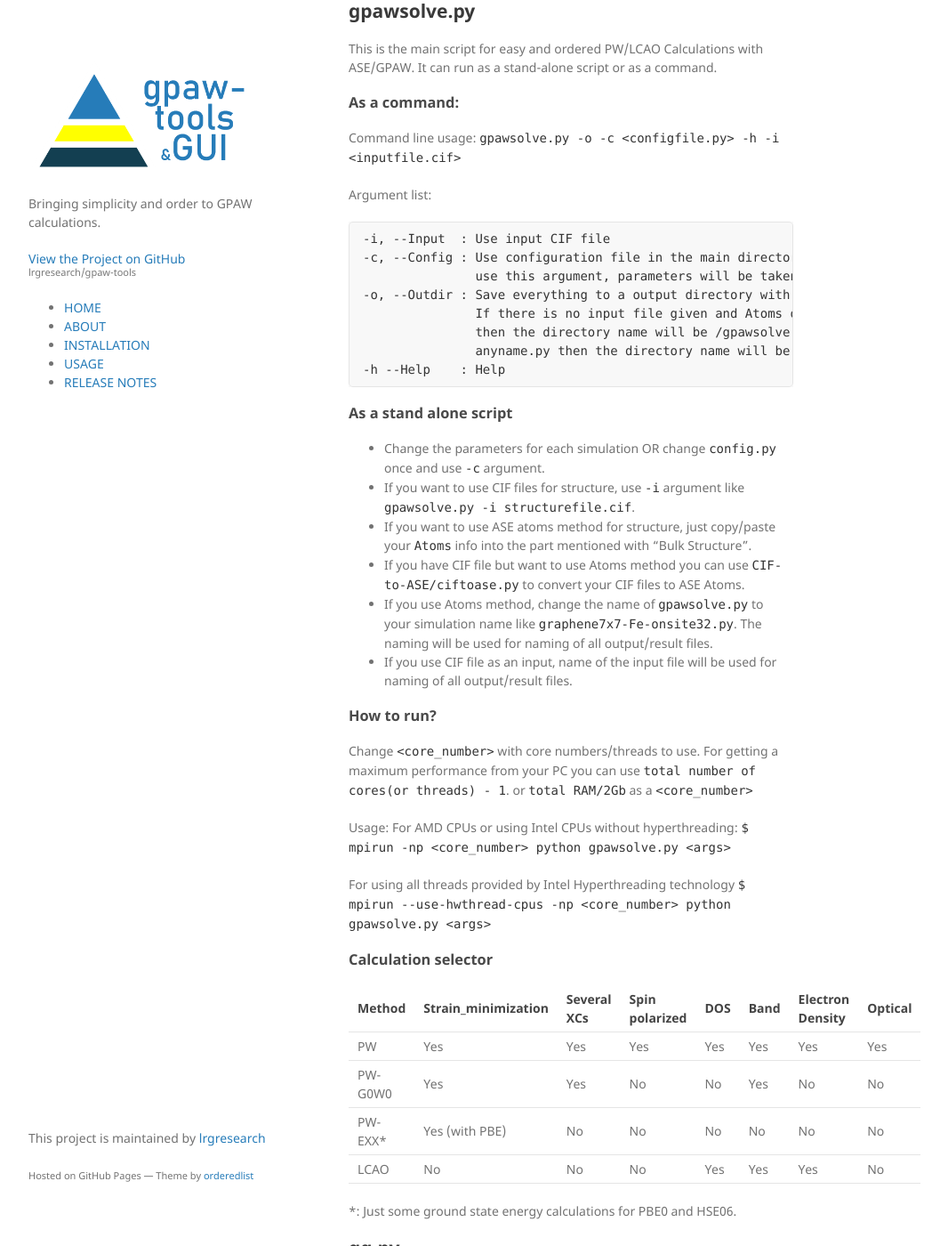
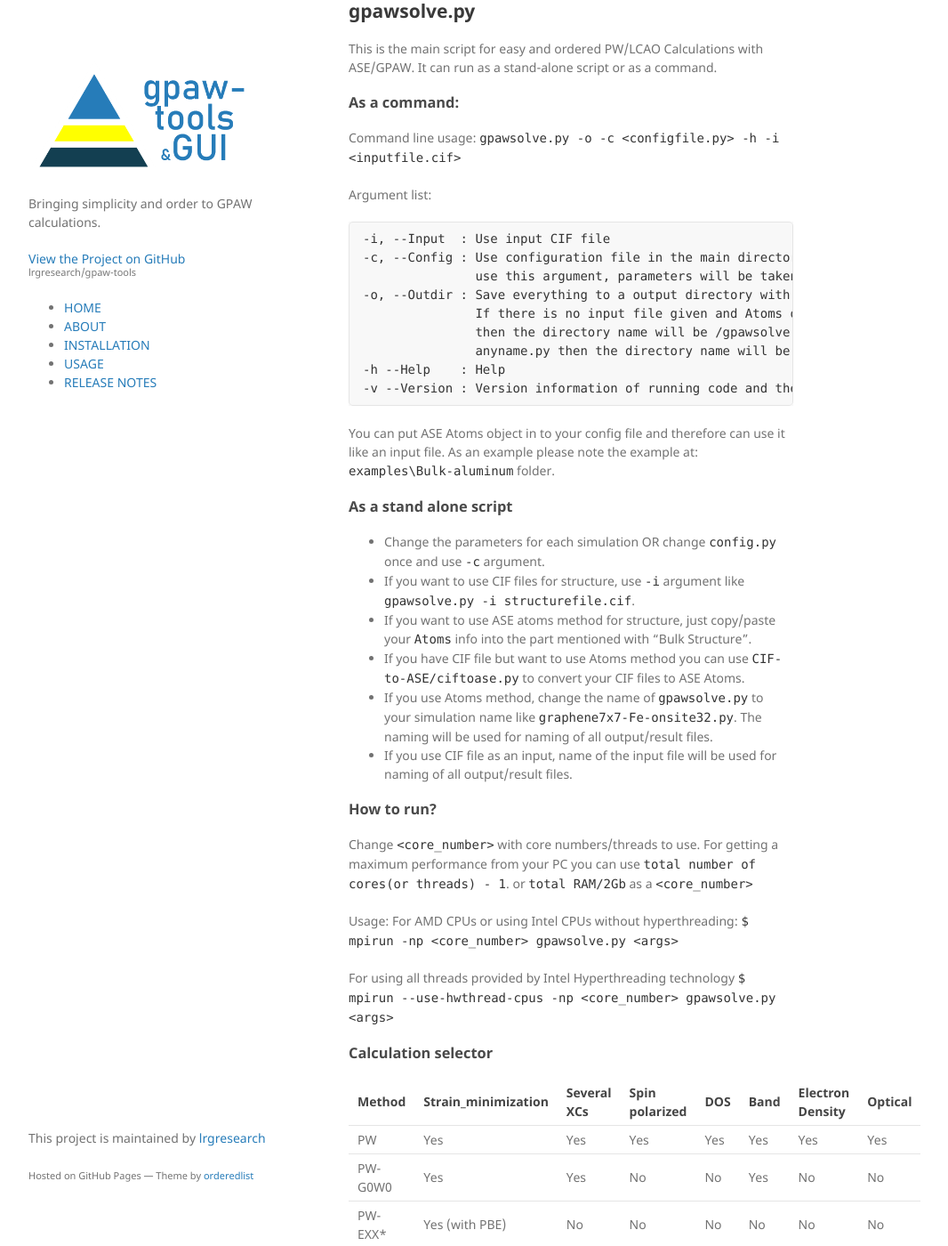
Before and after one commit to lrgresearch/gpaw-tools, a Jekyll site: the page built from usage.md, in a window 1280 px wide and 1400 px high, scrolled down 503 px. Shown: the whole window at 89% size, without its empty margins (178-1244 px from the left). Built offline with Jekyll 4.4.1, drawn with Linux system fonts in a browser that asks for light colours; some of the changed text lies outside the part shown.

Commit message:
Update usage.md for v21.10.0

````diff
--- a/usage.md
+++ b/usage.md
@@ -40,7 +40,10 @@
                then the directory name will be /gpawsolve. If you change gpawsolve.py name to
                anyname.py then the directory name will be /anyname
 -h --Help    : Help
+-v --Version : Version information of running code and the latest stable code. Also gives download link.
  ```
+
+ You can put ASE Atoms object in to your config file and therefore can use it like an input file. As an example please note the example at: `examples\Bulk-aluminum` folder.
 
 ### As a stand alone script
  * Change the parameters for each simulation OR change `config.py` once and use `-c` argument.
@@ -55,10 +58,10 @@
 
 Usage:
 For AMD CPUs or using Intel CPUs without hyperthreading:
-`$ mpirun -np <core_number> python gpawsolve.py <args>`
+`$ mpirun -np <core_number> gpawsolve.py <args>`
 
 For using all threads provided by Intel Hyperthreading technology
-`$ mpirun --use-hwthread-cpus -np <core_number> python gpawsolve.py <args>`
+`$ mpirun --use-hwthread-cpus -np <core_number> gpawsolve.py <args>`
 
 ### Calculation selector
 
@@ -73,7 +76,7 @@
 
 ## gg.py
 Basic DFT calculations can be done graphically with the script `gg.py`. This script is behaving as a GUI to run `gpawsolve.py` script. To execute the GUI, type simply:
-  python gg.py
+  gg.py
 
 ## quick_optimize/quickoptimize.py
 Inter-atomic potentials are useful tool to perform a quick geometric optimization of the studied system before starting a precise DFT calculation. The `quickoptimize.py` script is written for geometric optimizations with inter-atomic potentials. The bulk configuration of atoms can be provided by the user in the script as an ASE Atoms object or given as an argument for the CIF file. A general potential is given for any calculation. However, user can provide the necessary OpenKIM potentialby changing the related line in the script.
@@ -102,3 +105,11 @@
 
 ## benchmarks/
 GPAW has many test scripts for many cases. However, new users may need something easy to run and compare. Some very easy single file test scripts will be listed [here](https://github.com/lrgresearch/gpaw-tools/tree/main/benchmarks) with some hardware benchmark information. Your timings are always welcomed.
+
+## examples/
+There are some example calculations given with different usage scenarios. Please send us more calculations to include in this folder.
+
+| Name              | Notes  |
+| ----------------- | ------ |
+| Bulk-aluminum     | Ground, DOS and Band calculations of Bulk Aluminum. PW with 340 eV cutoff, 4x4x4 kpoints. Positions are given with Atom object.          |
+| Si-2atoms-all     | Two step calculation. First step ground, DOS and Band calculations. Second step for optical calculation. Structure is given with CIF file. |
````
